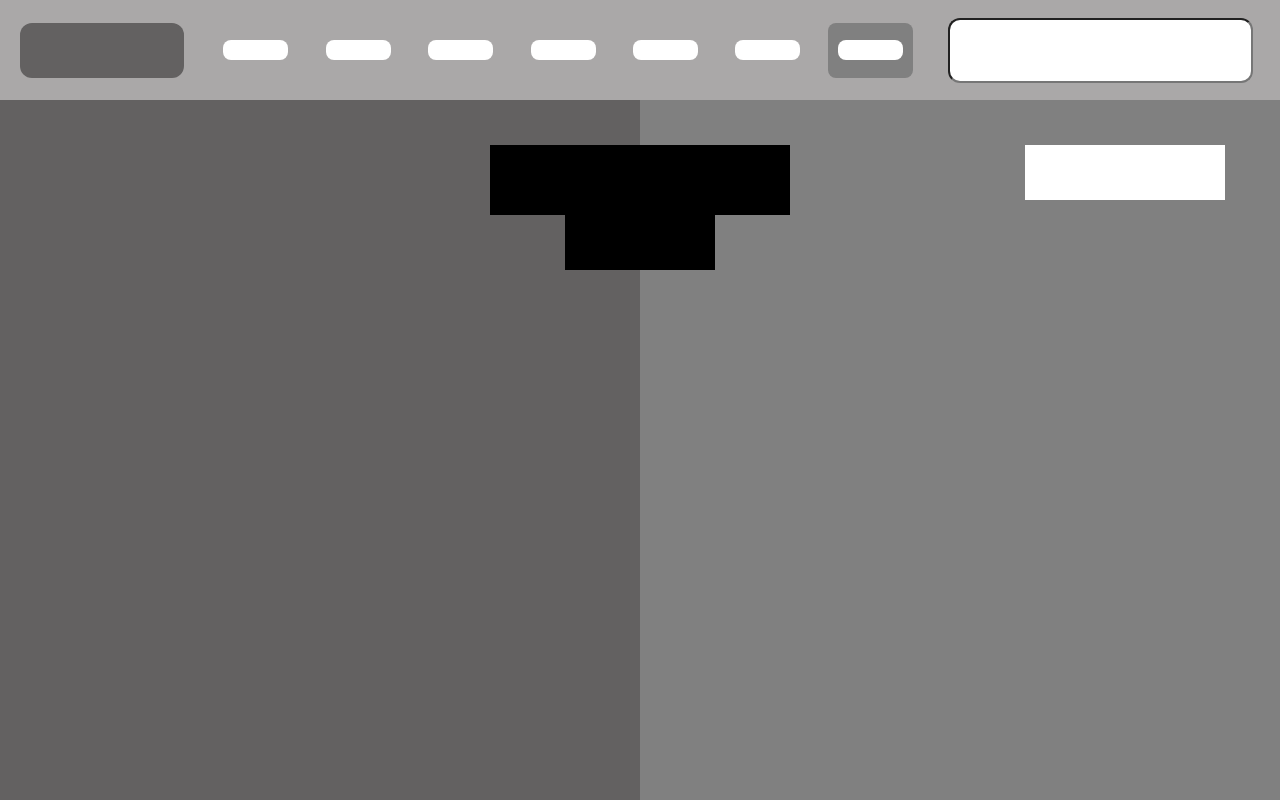
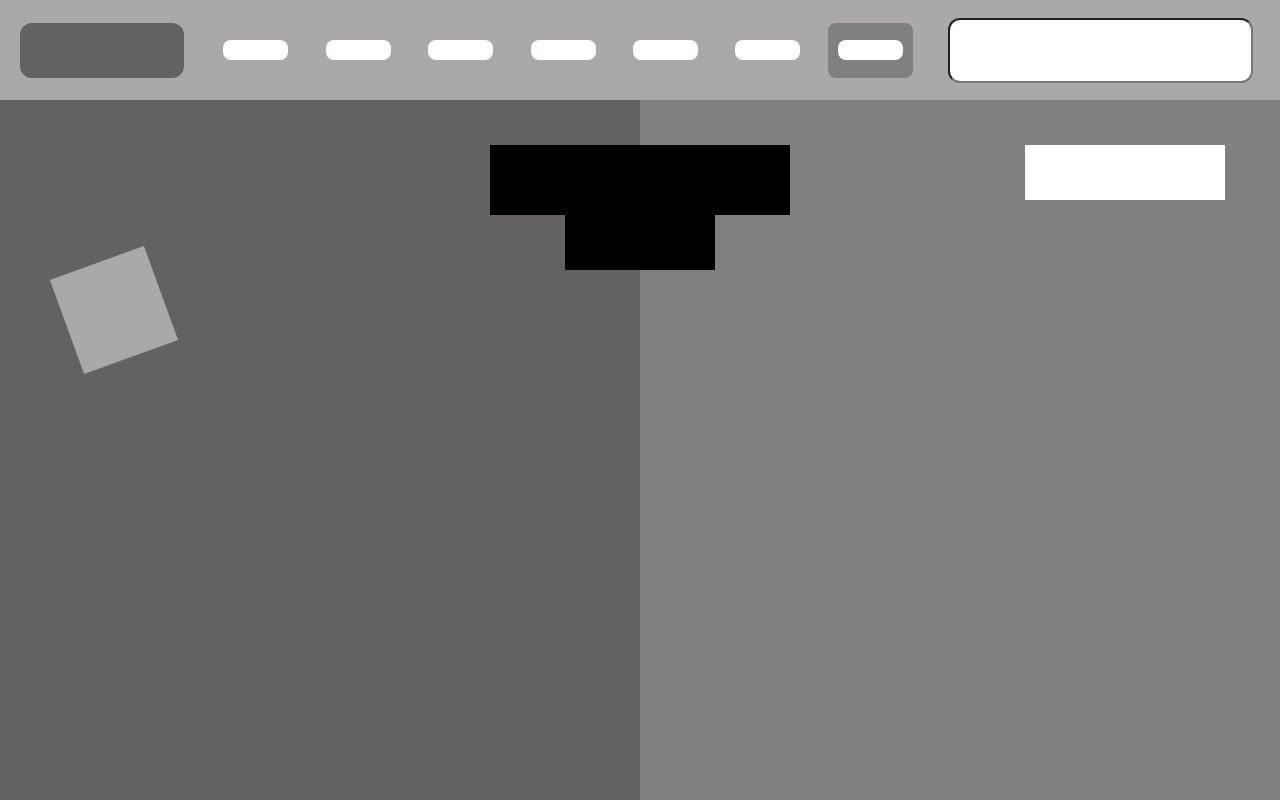
Before and after one commit to karmaester/Visual-hierarchy, a plain HTML site: page index.html in a window 1280 px wide. Shown: the top 800 px of the page. Drawn offline with Linux system fonts and the light colour scheme.

Commit message:
add rotate effect

```diff
--- a/css/styles.css
+++ b/css/styles.css
@@ -113,17 +113,18 @@ main {
 
 .first {
   width: 50%;
+  padding: 10em 5vw 7em;
 }
 
 .title {
-  left: calc((100% - 300px) /2);
+  left: calc((100% - 300px) / 2);
   top: 45px;
   height: 70px;
   width: 300px;
 }
 
 .title2 {
-  left: calc((100% - 150px) /2);
+  left: calc((100% - 150px) / 2);
   top: 100px;
   height: 70px;
   width: 150px;
@@ -135,3 +136,17 @@ main {
   width: 200px;
   height: 55px;
 }
+
+.upper {
+  height: 100px;
+  width: 400px;
+}
+
+.square {
+  width: 100px;
+  transform: rotate(-20deg);
+}
+
+.square:hover {
+  transform: none;
+}
--- a/index.html
+++ b/index.html
@@ -48,7 +48,14 @@
           <div class="icon"></div>
           <div class="button"></div>
         </div>
-        <articles class="first height-100 bg-gray03"></articles>
+        <articles class="first height-100 bg-gray03">
+          <div class="upper d-flex">
+            <div class="square bg-gray01 height-100"></div>
+            <div class="name"></div>
+          </div>
+          <h2 class="main-articles"></h2>
+          <h2 class="main-articles"></h2>
+        </articles>
         <articles class="first height-100 bg-gray02"></articles>
       </section>
     </main>
```
